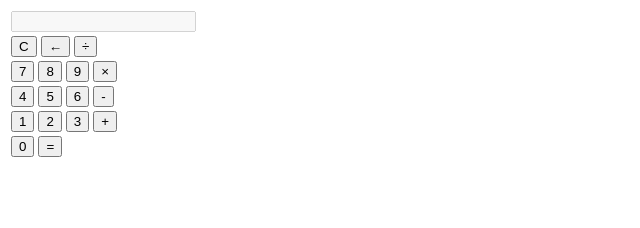
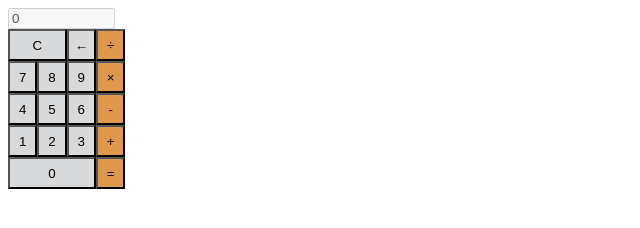
Before and after one commit to sandr0o/js-calculator, a plain HTML site: page index.html in a window 1280 px wide. Shown: the whole page, without its empty margins (0-640 px from the left). Drawn offline with Linux system fonts and the light colour scheme.

Commit message:
Feat: Add css for JS calculator (#2)
* Add initial css

* Feat: Deploy js-calculator css

```diff
--- a/index.html
+++ b/index.html
@@ -7,52 +7,35 @@
       name="viewport"
       content="width=device-width, initial-scale=1.0"
     />
+    <link rel="stylesheet" href="style.css" />
     <title>Sandro's Calculator</title>
   </head>
   <body>
-    <table class="calculator">
-      <tr class="calc-button-row">
-        <td>
-          <input type="text" class="display-box" disabled />
-        </td>
-      </tr>
-      <tr class="calc-button-row">
-        <td>
-          <button>C</button>
-          <button>←</button>
-          <button>÷</button>
-        </td>
-      </tr>
-      <tr class="calc-button-row">
-        <td>
-          <button>7</button>
-          <button>8</button>
-          <button>9</button>
-          <button>×</button>
-        </td>
-      </tr>
-      <tr class="calc-button-row">
-        <td>
-          <button>4</button>
-          <button>5</button>
-          <button>6</button>
-          <button>-</button>
-        </td>
-      </tr>
-      <tr class="calc-button-row">
-        <td>
-          <button>1</button>
-          <button>2</button>
-          <button>3</button>
-          <button>+</button>
-        </td>
-      </tr>
-      <tr class="calc-button-row">
-        <td>
-          <button>0</button>
-          <button>=</button>
-        </td>
-      </tr>
-    </table>
+
+    <input type="text" class="display-box" value="0" disabled />
+
+    <div class="calculator">
+      <button class="first-line other-than-operator" id="c-button">C</button>
+      <button class="first-line other-than-operator">←</button>
+      <button class="first-line operator">÷</button>
+
+      <button class="other-than-operator">7</button>
+      <button class="other-than-operator">8</button>
+      <button class="other-than-operator">9</button>
+      <button class="operator">×</button>
+
+      <button class="other-than-operator">4</button>
+      <button class="other-than-operator">5</button>
+      <button class="other-than-operator">6</button>
+      <button class="operator">-</button>
+
+      <button class="other-than-operator">1</button>
+      <button class="other-than-operator">2</button>
+      <button class="other-than-operator">3</button>
+      <button class="operator">+</button>
+
+      <button id="last-button" class="other-than-operator">0</button>
+      <button class="operator">=</button>
+    </div>
   </body>
 </html>
--- /dev/null
+++ b/style.css
@@ -0,0 +1,26 @@
+.calculator {
+  display: grid;
+  grid-template-columns: 1fr 1fr 1fr 1fr;
+  position: absolute;
+  height: 20%;
+}
+
+.display-box {
+ width: 7.80%;
+}
+
+#c-button {
+  grid-column: span 2;
+}
+
+#last-button {
+  grid-column: span 3;
+}
+
+.other-than-operator {
+  background-color: #d8d9db;
+}
+
+.operator {
+  background-color: #df974c;
+}
```
